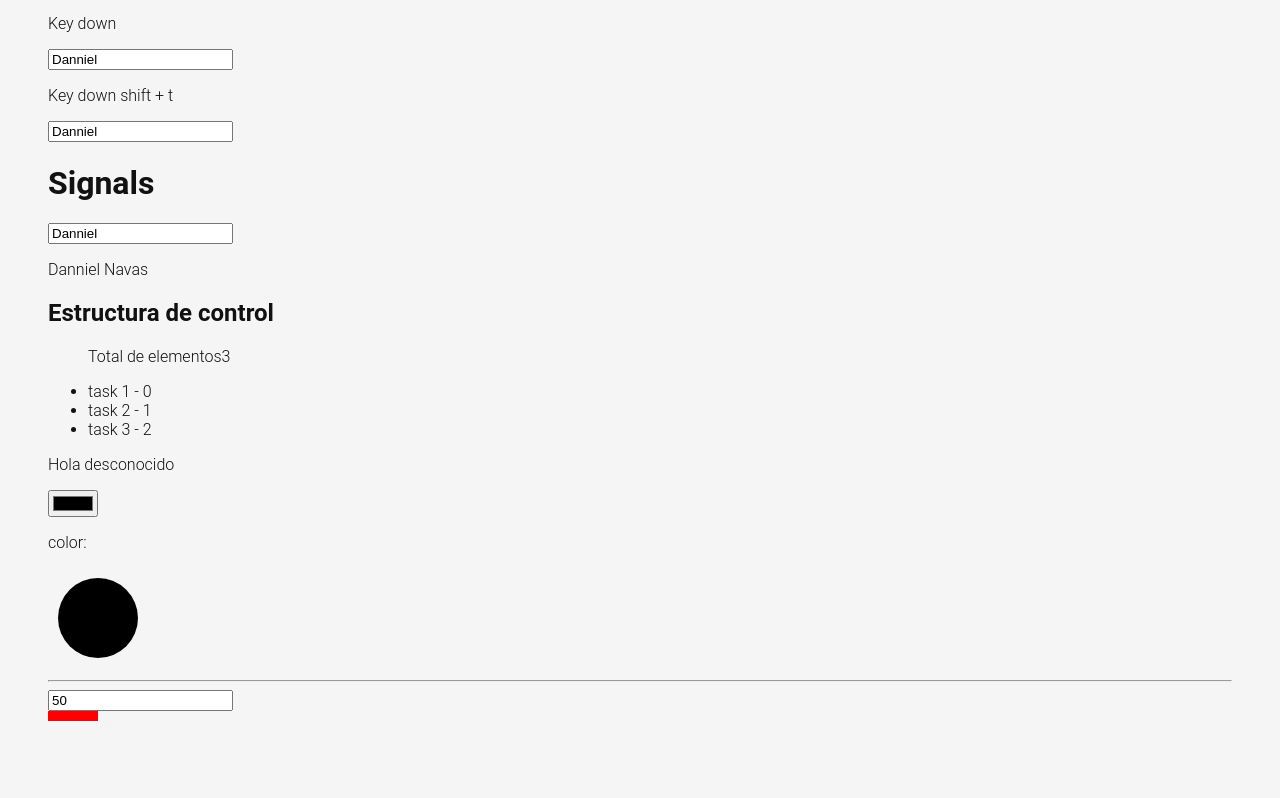
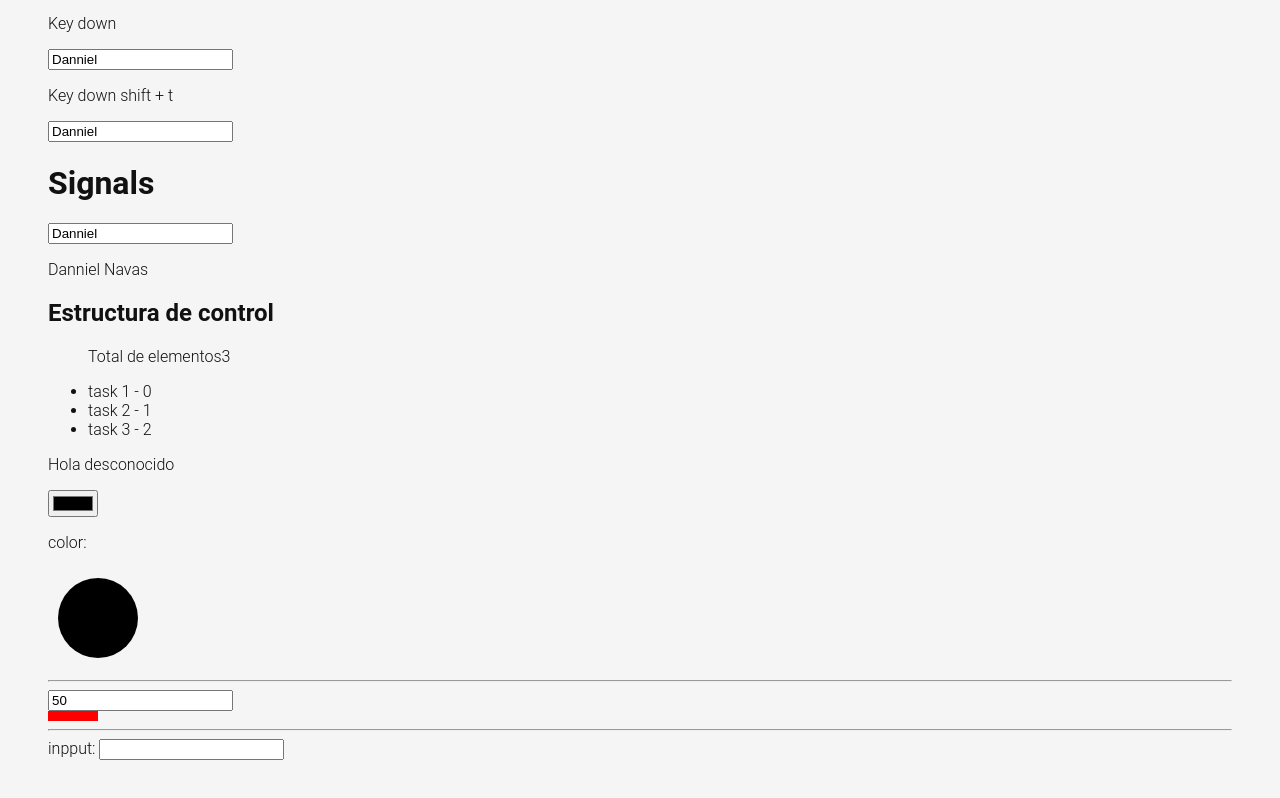
Before and after one commit to DannielNavas/todoapp, an Angular app: page /labs in a window 1280 px wide. Shown: the part 1210-2008 px from the top of the page. Before the commit the page ends 1979 px from the top, so only its background shows below. Built offline with nearby package versions, Linux system fonts and the light colour scheme.

Commit message:
✨ Fix padding and add error message for invalid name input

```diff
--- a/src/app/pages/labs/labs.component.css
+++ b/src/app/pages/labs/labs.component.css
@@ -1,8 +1,23 @@
 .container {
-    padding: 3rem;
+  padding: 3rem;
 }
+
 .box {
   height: 10px;
   display: block;
   background-color: red;
 }
+
+.message-error {
+  background-color: red;
+  color: white;
+  padding: 1rem;
+  margin-bottom: 1rem;
+  border-radius: 0.5rem;
+  opacity: 0;
+}
+
+.message-error.show {
+  opacity: 1;
+  transition: all linear 0.5s;
+}
--- a/src/app/pages/labs/labs.component.html
+++ b/src/app/pages/labs/labs.component.html
@@ -60,4 +60,10 @@
 
   <input type="number" [formControl]="widthCntrl" >
   <span class="box" [style.width.px]="widthCntrl.value"></span>
+
+  <hr />
+  inpput: <input type="text" [formControl]="nameCntrl" >
+  <span class="message-error" *ngIf="nameCntrl.invalid && nameCntrl.touched">Nombre invalido</span>
+
+  <span class="message-error" [class.show]="nameCntrl.invalid && nameCntrl.touched">Nombre invalido</span>
 </div>
--- a/src/app/pages/labs/labs.component.ts
+++ b/src/app/pages/labs/labs.component.ts
@@ -1,6 +1,6 @@
 import { CommonModule } from '@angular/common';
 import { Component, signal } from '@angular/core';
-import { FormControl, ReactiveFormsModule } from '@angular/forms';
+import { FormControl, ReactiveFormsModule, Validators } from '@angular/forms';
 
 @Component({
   selector: 'app-labs',
@@ -32,6 +32,14 @@ export class LabsComponent {
   widthCntrl = new FormControl(50, {
     nonNullable: true,
   });
+  nameCntrl = new FormControl('', {
+    nonNullable: true,
+    validators: [
+      Validators.required,
+      Validators.minLength(3),
+      Validators.maxLength(10),
+    ],
+  });
 
   constructor() {
     this.colorControl.valueChanges.subscribe((value) => {
```
